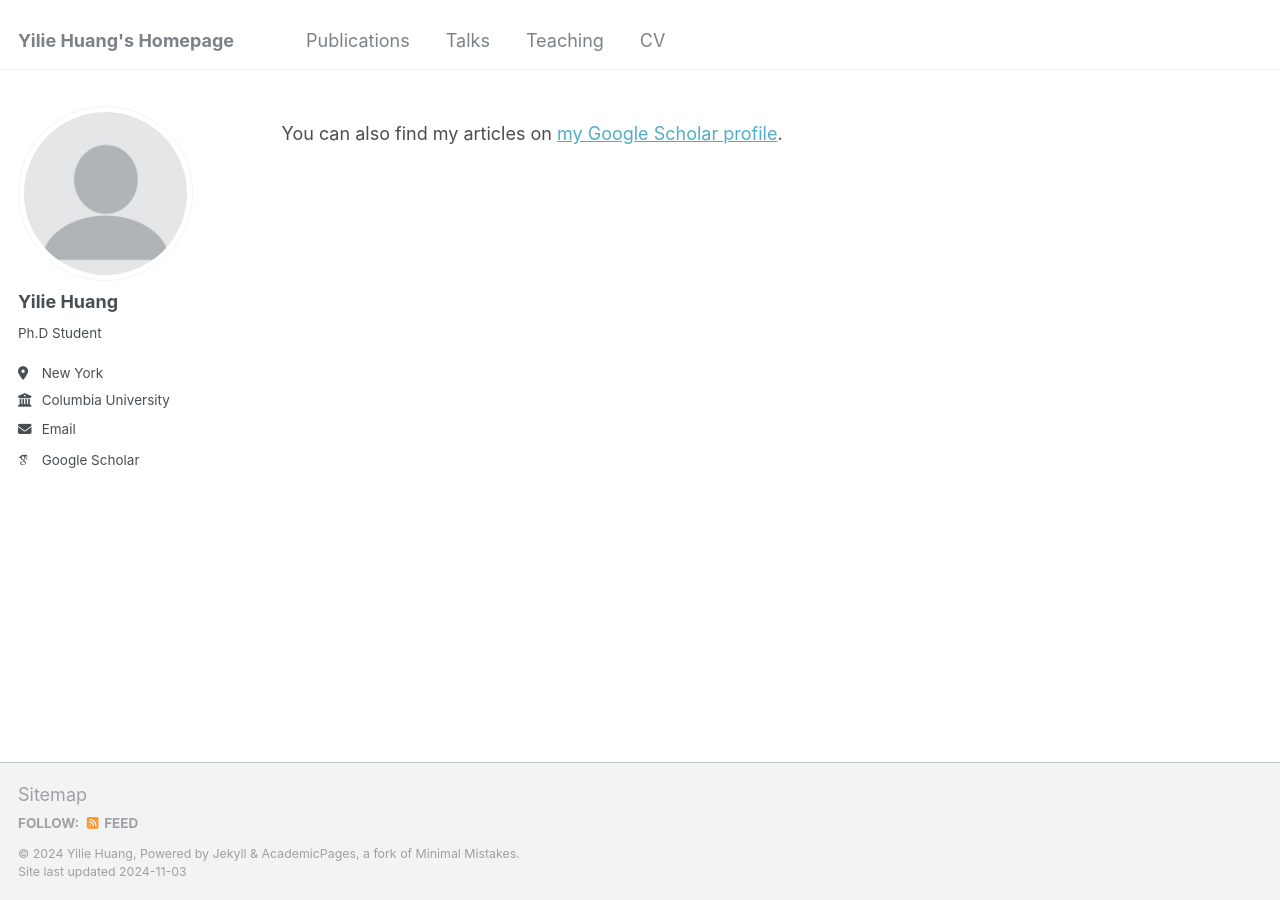
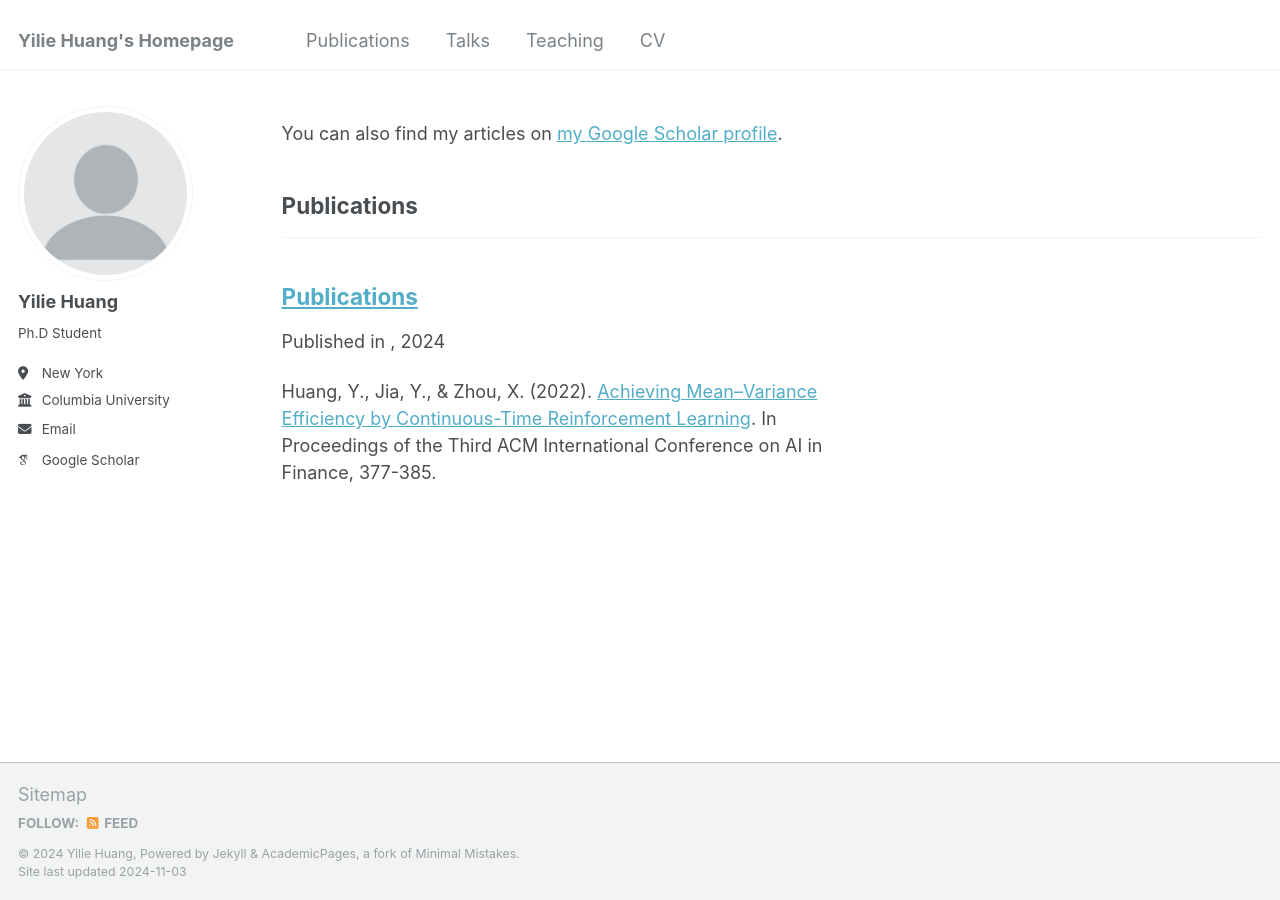
Before and after one commit to yiliehuang/yiliehuang.github.io, a Jekyll site: the page built from _pages/publications.html, in a window 1280 px wide. Built offline with Jekyll 4.4.1, drawn with Linux system fonts in a browser that asks for light colours; some web fonts are replaced.

Commit message:
Update publications.md

```diff
--- a/_publications/publications.md
+++ b/_publications/publications.md
@@ -1,3 +1,6 @@
-
+---
+#collection: publications
+category: publications
+---
 
 Huang, Y., Jia, Y., & Zhou, X. (2022). [Achieving Mean–Variance Efficiency by Continuous-Time Reinforcement Learning](https://www.columbia.edu/~xz2574/download/HJZ2.pdf). In Proceedings of the Third ACM International Conference on AI in Finance, 377-385.
```
